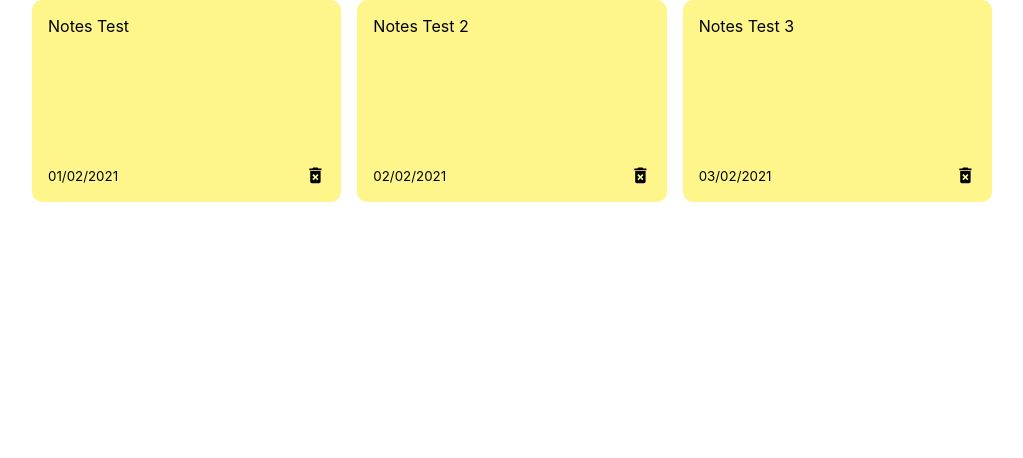
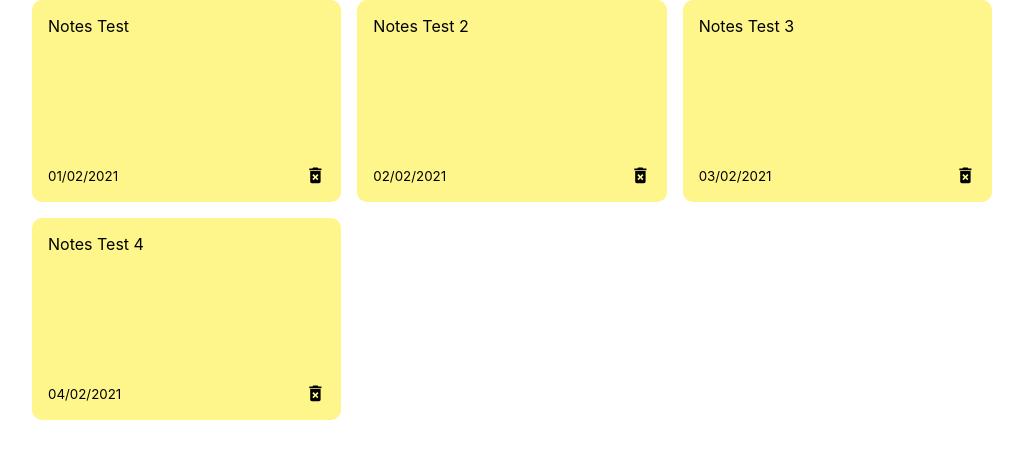
Before and after one commit to carlsondultra/React-Notes, a React (Create React App) app: page / in a window 1280 px wide. Shown: the top 458 px of the page, without its empty margins (128-1151 px from the left). Built offline with nearby package versions, Linux system fonts and the light colour scheme.

Commit message:
Adding a fourth test note

```diff
--- a/src/App.js
+++ b/src/App.js
@@ -19,6 +19,11 @@ const App = () => {
       text: "Notes Test 3",
       date: "03/02/2021"
     },
+    {
+      id: nanoid(),
+      text: "Notes Test 4",
+      date: "04/02/2021"
+    },
 
 
 ]);
```
